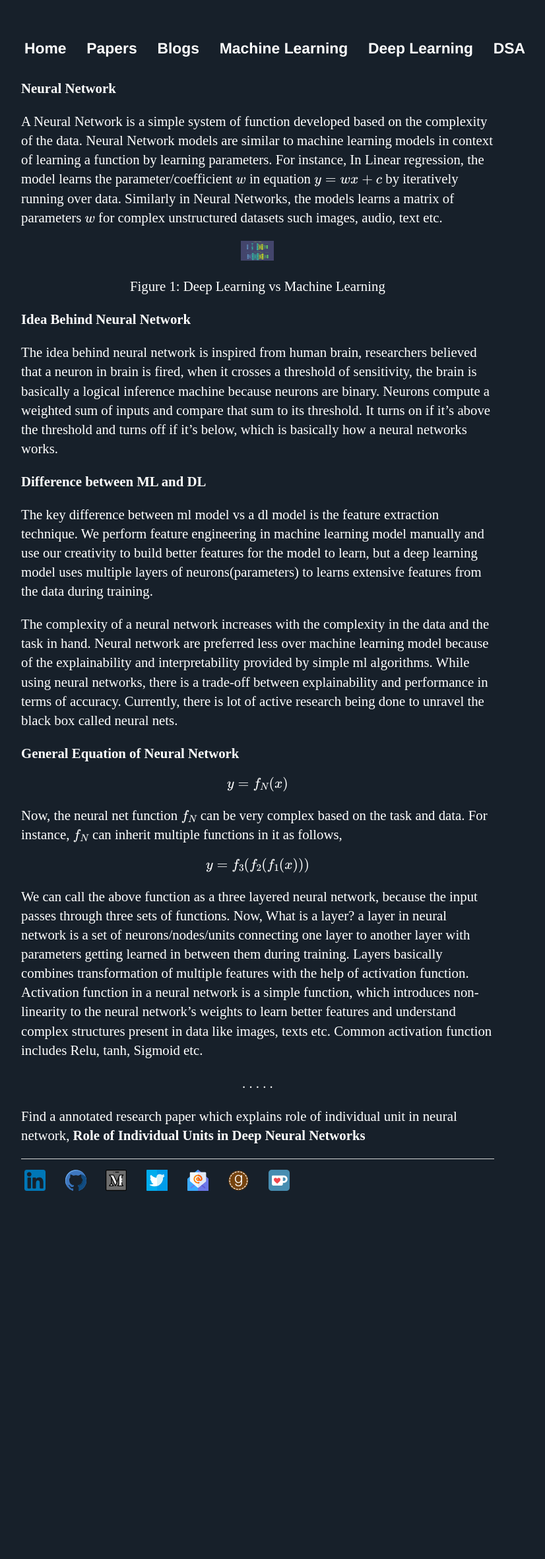
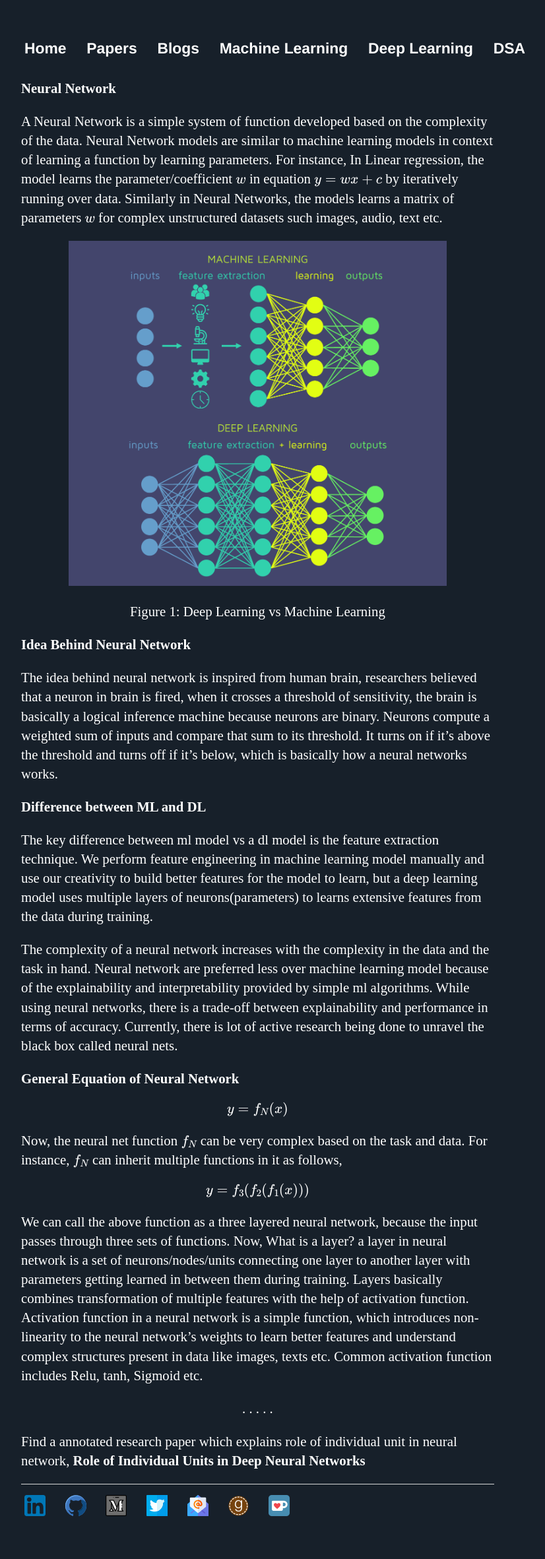
Before and after one commit to Mayurji/mayurji.github.io, a Jekyll site: the page built from _deep-learning/2020-10-07-Deep-Learning.md, in a window 1280 px wide. Shown: the whole page at 66% size, without its empty margins (160-986 px from the left). Built offline with Jekyll 4.4.1, drawn with Linux system fonts in a browser that asks for light colours; formulas are drawn with MathJax 3; comment, search, counter and statistics services are not loaded; before the commit the page ends 1870 px from its top, so only the background shows below that.

Commit message:
Update 2020-10-07-Deep-Learning.md

```diff
--- a/_deep-learning/2020-10-07-Deep-Learning.md
+++ b/_deep-learning/2020-10-07-Deep-Learning.md
@@ -12,7 +12,7 @@
 audio, text etc.
 
 <center>
-<img src="{{site.url}}/assets/images/resnet/mlvsdl.png" style="zoom: 5%; background-color:#DCDCDC;"  width="1000" height="600" /><br>
+<img src="{{site.url}}/assets/images/resnet/mlvsdl.png" style="zoom: 5%; background-color:#DCDCDC;"  width="80%" height=auto /><br>
 <p>Figure 1: Deep Learning vs Machine Learning</p>
 </center>
 
```
